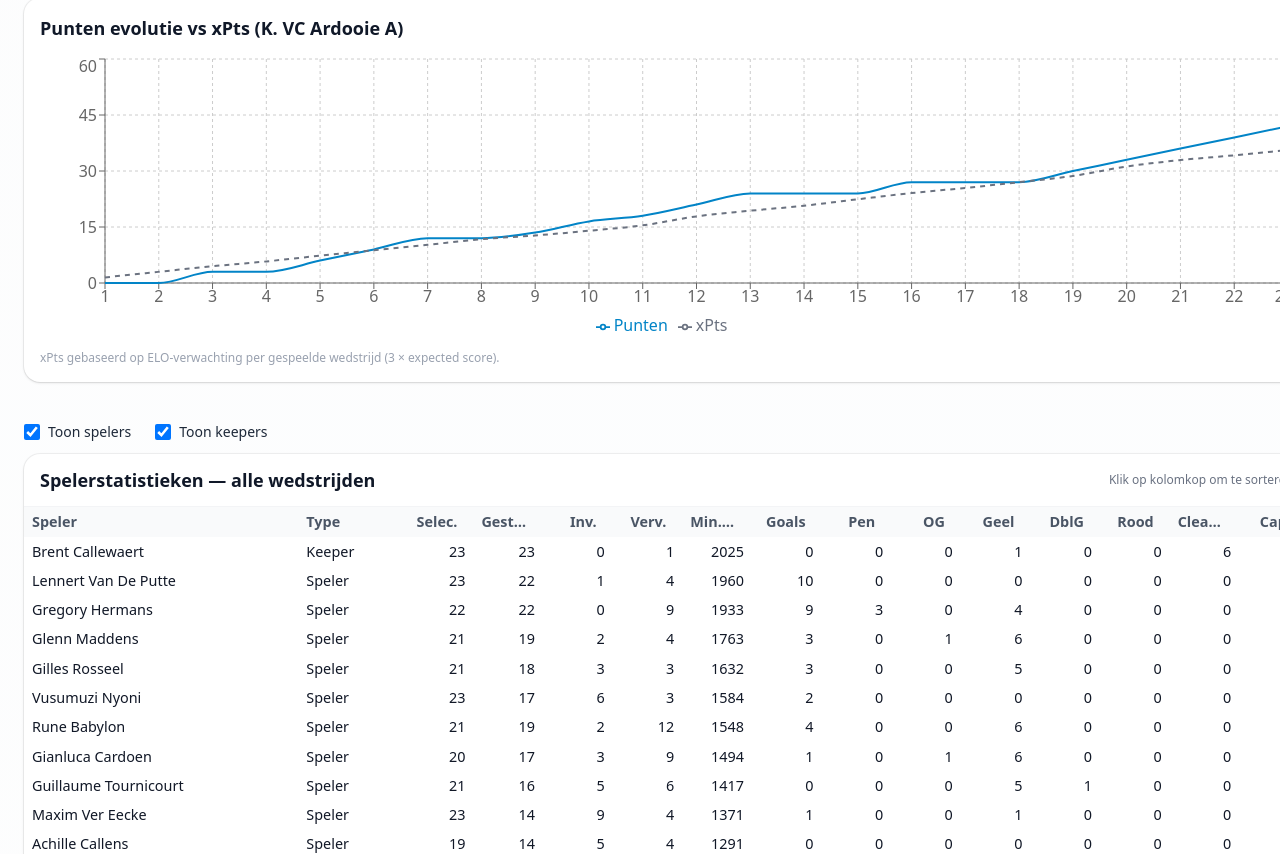
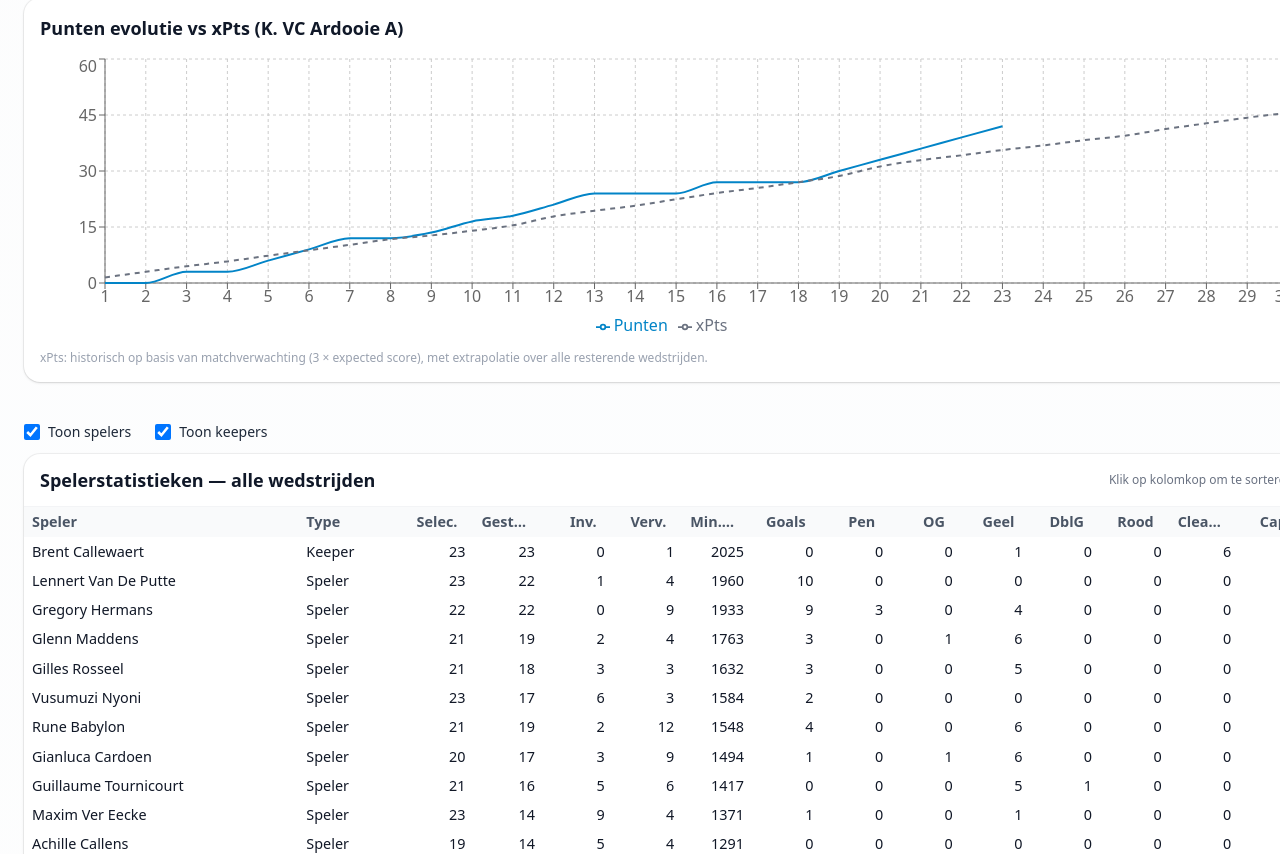
Before and after one commit to vjo18/RBFAdata, a React (Vite) app: page / in a window 1280 px wide. Shown: the part 6878-7732 px from the top of the page. Built offline with nearby package versions, Linux system fonts and the light colour scheme.

Commit message:
Extrapoleer xPts-lijn tot seizoenseinde voor resterende matchen

```diff
--- a/src/App.jsx
+++ b/src/App.jsx
@@ -1909,7 +1909,7 @@ function PointsVsXptsChart({ rows, team }) {
         </ResponsiveContainer>
       </div>
       <p className="text-xs text-gray-400 mt-2">
-        xPts gebaseerd op ELO-verwachting per gespeelde wedstrijd (3 × expected score).
+        xPts: historisch op basis van matchverwachting (3 × expected score), met extrapolatie over alle resterende wedstrijden.
       </p>
     </div>
   );
@@ -2225,10 +2225,20 @@ export default function App() {
       return hs !== "" && as !== "" && (r.homeTeam === team || r.awayTeam === team);
     });
 
+    const remainingRows = (calendarRows || []).filter((r) => {
+      const hs = String(r.homeScore ?? "").trim();
+      const as = String(r.awayScore ?? "").trim();
+      return hs === "" && as === "" && (r.homeTeam === team || r.awayTeam === team);
+    });
+
+    const eloNow = Object.fromEntries(
+      (teamStats || []).map((t) => [t.Team, Number(t.ELO ?? 1500) || 1500])
+    );
+
     let cumPts = 0;
     let cumXPts = 0;
 
-    return playedRows.map((r, idx) => {
+    const rowsPlayed = playedRows.map((r, idx) => {
       const isHome = r.homeTeam === team;
       const result = Number(isHome ? r.result_home : r.result_away);
       const expected = Number(isHome ? r.expected_home : r.expected_away);
@@ -2244,7 +2254,28 @@ export default function App() {
         xPts: Number(cumXPts.toFixed(2)),
       };
     });
-  }, [calendarRows, team]);
+
+    const rowsProjected = remainingRows.map((r, idx) => {
+      const oppTeam = r.homeTeam === team ? r.awayTeam : r.homeTeam;
+      const teamElo = Number(eloNow[team] ?? 1500);
+      const oppElo = Number(eloNow[oppTeam] ?? 1500);
+      const dElo = teamElo - oppElo;
+      const E = 1 / (1 + 10 ** ((-dElo) / 400));
+      const pDraw = 0.30 * Math.exp(-Math.abs(dElo) / 400);
+      const pWin = (1 - pDraw) * E;
+      const xPts = (3 * pWin) + pDraw;
+
+      cumXPts += xPts;
+
+      return {
+        R: rowsPlayed.length + idx + 1,
+        pts: null,
+        xPts: Number(cumXPts.toFixed(2)),
+      };
+    });
+
+    return [...rowsPlayed, ...rowsProjected];
+  }, [calendarRows, team, teamStats]);
 
   // filters: spelers / keepers (beide/geen mogelijk) — werkt voor beide tabellen
   const myPlayersFiltered = useMemo(()=>{
```
